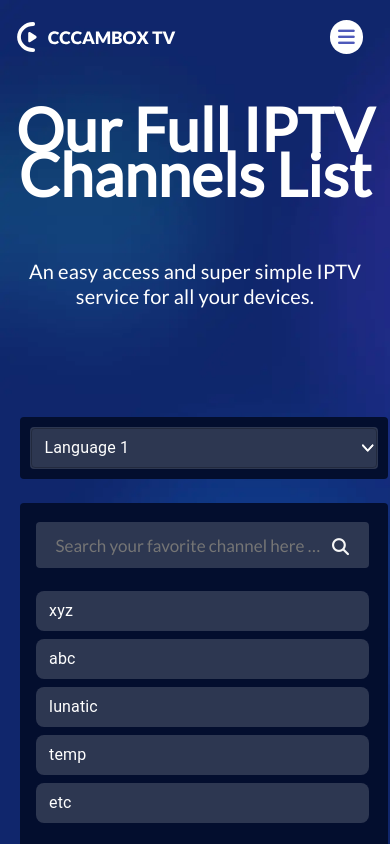
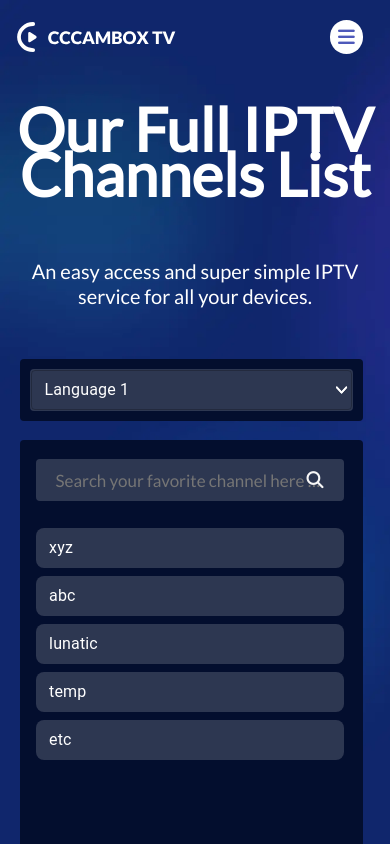
Before and after one commit to Arsalanbashir831/MTV, a React (Create React App) app in the folder my-app/: page / in a window 390 px wide. Shown: the top 844 px of the page. Built offline with nearby package versions, Linux system fonts and the light colour scheme; a web font is replaced by a local one.

Commit message:
alignment and layout settings

```diff
--- a/my-app/src/Layout.js
+++ b/my-app/src/Layout.js
@@ -6,13 +6,11 @@ import Home from './Pages/Home';
 const Layout = () => {
   return (
     <React.Fragment>
-      <CssBaseline />
-      <div style={{ maxWidth: "1040px", margin: "auto" }} className='container'>
-        <Box sx={{ height: '100%' }}>
+
+
           <Channels></Channels>
 
-        </Box>
-      </div>
+
 
     </React.Fragment>
   )
--- a/my-app/src/Pages/Channels.jsx
+++ b/my-app/src/Pages/Channels.jsx
@@ -1,12 +1,12 @@
 import ChannelsHeading from './../components/ChannelsHeading';
-import ChannelsLeftSidebar from '../components/ChannelsGrid';
+//import ChannelsLeftSidebar from '../components/ChannelsGrid';
 const Channels = () => {
     return (
         <>
             <ChannelsHeading></ChannelsHeading>
-            <div className="ccc_container">
+            {/* <div className="ccc_container">
                 <ChannelsLeftSidebar></ChannelsLeftSidebar>
-            </div>
+            </div> */}
         </>
     )
 
--- a/my-app/src/components/ChannelsGrid.css
+++ b/my-app/src/components/ChannelsGrid.css
@@ -146,15 +146,17 @@ textarea:focus, input:focus{
 
 
 .css-a5rdam-MuiGrid-root{
-    width: calc(105% + 8px) !important;
+    width: calc(100% + 8px) !important;
 }
 .css-1q9bwhc-MuiListItem-root{
+
     max-height: 40px !important;
 }
 
+
 @media screen and (max-width:920px) {
     .css-a5rdam-MuiGrid-root>.MuiGrid-item {
-        padding-left: 8px;
+        padding-right: 8px !important;
         min-width: 100% !important;
     }
 }
--- a/my-app/src/components/ChannelsGrid.jsx
+++ b/my-app/src/components/ChannelsGrid.jsx
@@ -69,7 +69,7 @@ const ChannelsGrid = () => {
                         <Grid container spacing={1}>
                             <MediaQuery minWidth={921}>
 
-                                <Grid item xs={6} md={4}>
+                                <Grid item xs={6} md={4} >
                                     <div
                                         style={{ background: backgroundColor, minHeight: '84vh', maxHeight: '84vh', overflow: 'hidden', borderRadius: 6, padding: '2.5px 5px 0;' }}>
                                         <List>
--- a/my-app/src/components/ChannelsHeading.jsx
+++ b/my-app/src/components/ChannelsHeading.jsx
@@ -1,11 +1,15 @@
 import './ChannelsHeading.css'
-
+import ChannelsLeftSidebar from '../components/ChannelsGrid';
 const ChannelsHeading = (props) => {
     return (
         <div id="ccc_channels">
             <section id="ccc_channelHead">
                 <h1 className="ccc_title">Our Full IPTV Channels List</h1>
                 <h2 className="ccc_subtitle">An easy access and super simple IPTV service for all your devices.</h2>
+                <div className="ccc_container">
+                <ChannelsLeftSidebar></ChannelsLeftSidebar>
+
+            </div>
             </section>
         </div>
     )
```
